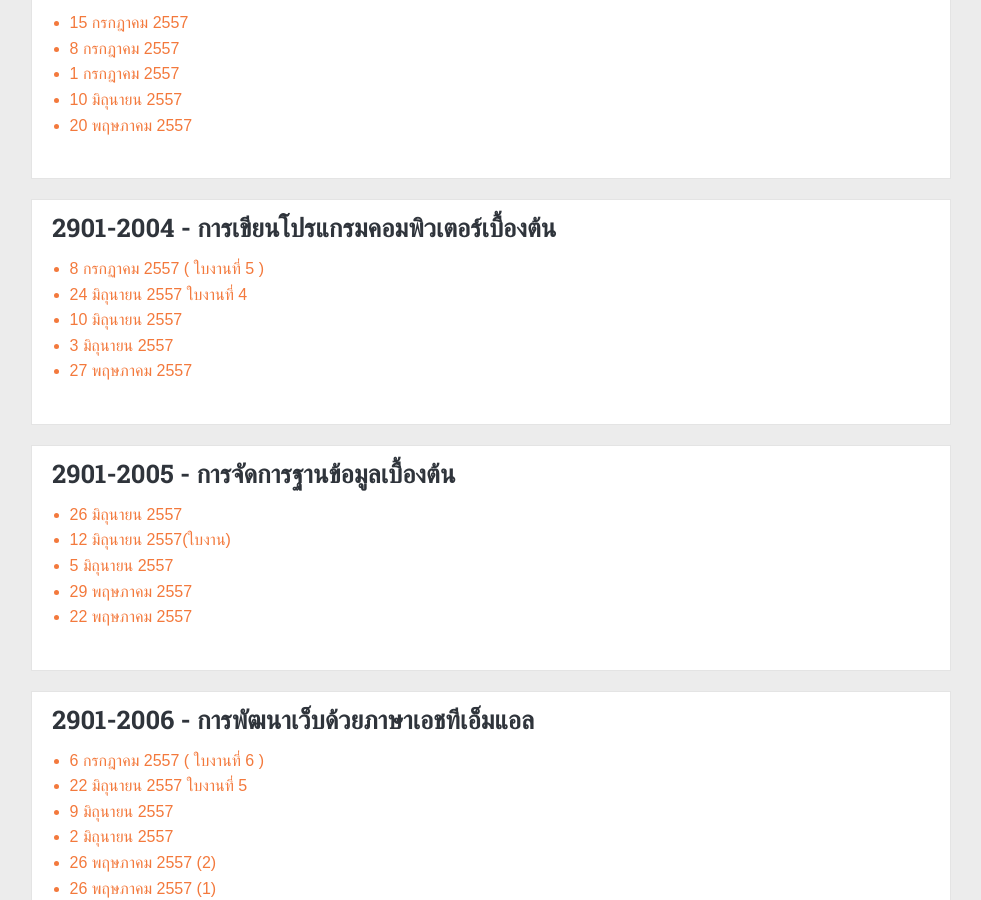
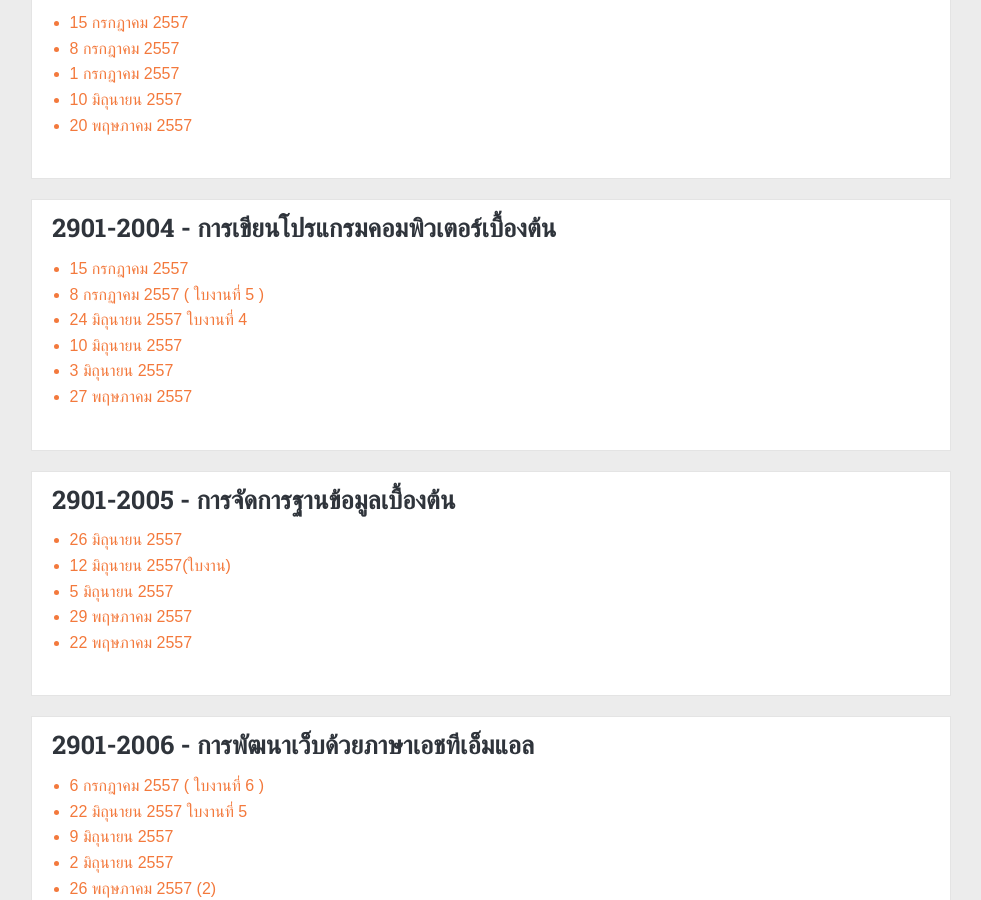
Before and after one commit to ichaiwut/ichaiwut.github.io, a Jekyll site: the page built from slides/diploma.html, in a window 1280 px wide and 900 px high, scrolled down 457 px. Shown: the whole window, without its empty margins (149-1130 px from the left). Built offline with Jekyll 4.4.1, drawn with Linux system fonts in a browser that asks for light colours; Markdown is read by kramdown in place of the engine named in the settings.

Commit message:
Added Slide

```diff
--- a/slides/diploma.html
+++ b/slides/diploma.html
@@ -45,6 +45,7 @@
 			<div class="post-list-container slide-con" id="programimg-base">
 				<h2>2901-2004 - การเขียนโปรแกรมคอมพิวเตอร์เบื้องต้น</h2>
 				<ul>
+					<li><a href="https://www.dropbox.com/s/l555b7wnyi6s6zb/2901-2004_15-07-2014.pdf" target="_blank">15 กรกฎาคม 2557</a></li>
 					<li>
 						<a href="https://www.dropbox.com/s/4jm5rdxdov2v0gk/2901-2004_7-07-2014.pdf" target="_blank">8 กรกฏาคม 2557</a>
 						( <a href="https://www.dropbox.com/s/skn0k4eusyyx1bg/%E0%B9%83%E0%B8%9A%E0%B8%87%E0%B8%B2%E0%B8%99%E0%B8%97%E0%B8%B5%E0%B9%88%205.docx" target="_blank">ใบงานที่ 5</a> )
```
